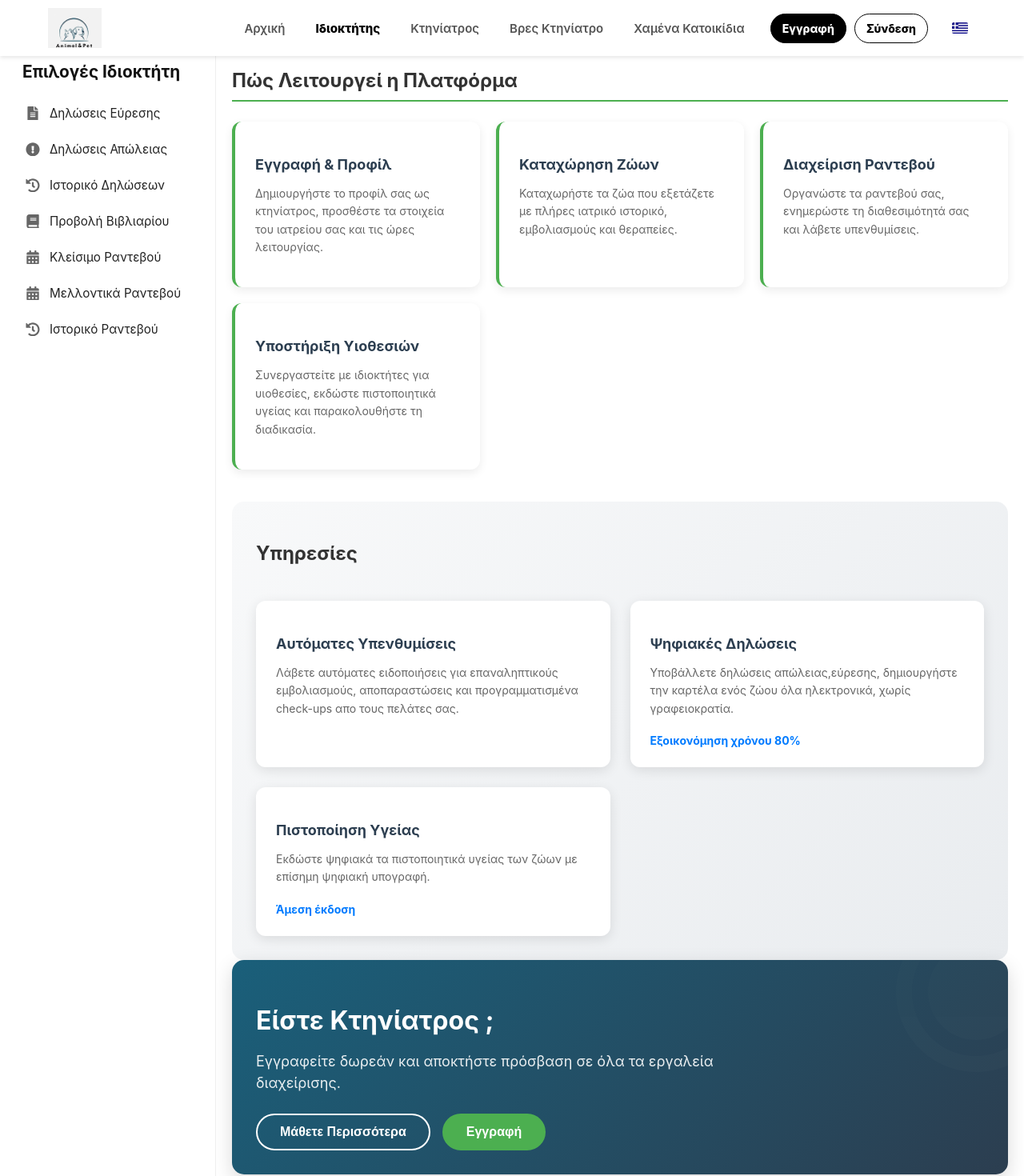
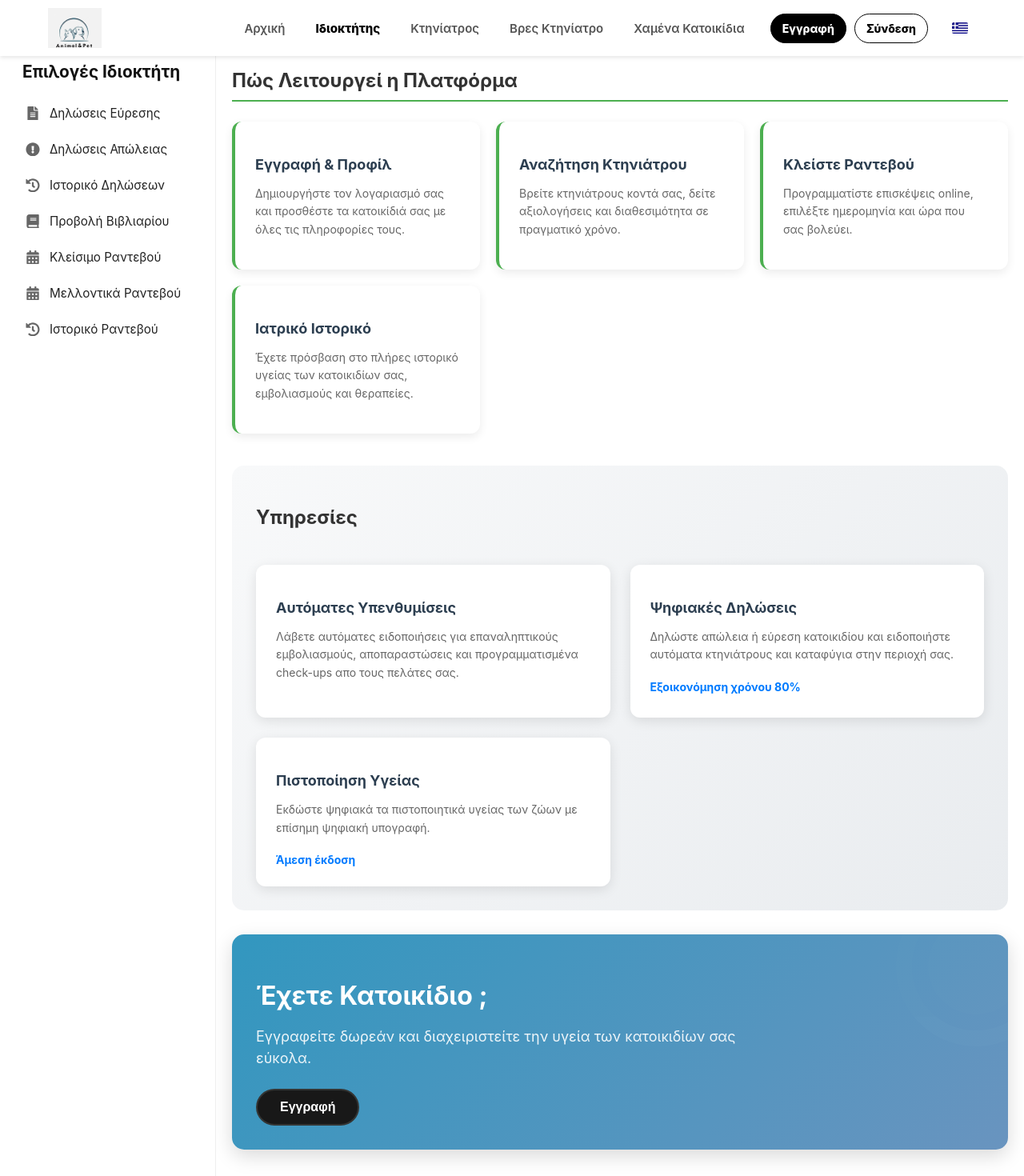
Before and after one commit to sdi2200288/Website-pet.gov, a React (Create React App) app: page /owner-dashboard in a window 1280 px wide. Shown: the top 1470 px of the page at 80% size. Built offline with nearby package versions, Linux system fonts and the light colour scheme.

Commit message:
μηνυματα

```diff
--- a/src/pages/OwnerDashboard/OwnerDashboard.js
+++ b/src/pages/OwnerDashboard/OwnerDashboard.js
@@ -247,19 +247,19 @@ export default function OwnerDashboard() {
                        <div className="guide-steps">
                          <div className="guide-step">
                            <h3>Εγγραφή & Προφίλ</h3>
-                           <p>Δημιουργήστε το προφίλ σας ως κτηνίατρος, προσθέστε τα στοιχεία του ιατρείου σας και τις ώρες λειτουργίας.</p>
+                           <p> Δημιουργήστε τον λογαριασμό σας και προσθέστε τα κατοικίδιά σας με όλες τις πληροφορίες τους.</p>
                          </div>
                          <div className="guide-step">
-                           <h3>Καταχώρηση Ζώων</h3>
-                           <p>Καταχωρήστε τα ζώα που εξετάζετε με πλήρες ιατρικό ιστορικό, εμβολιασμούς και θεραπείες.</p>
+                           <h3>Αναζήτηση Κτηνιάτρου</h3>
+                           <p>Βρείτε κτηνιάτρους κοντά σας, δείτε αξιολογήσεις και διαθεσιμότητα σε πραγματικό χρόνο.</p>
                          </div>
                          <div className="guide-step">
-                           <h3>Διαχείριση Ραντεβού</h3>
-                           <p>Οργανώστε τα ραντεβού σας, ενημερώστε τη διαθεσιμότητά σας και λάβετε υπενθυμίσεις.</p>
+                           <h3>Κλείστε Ραντεβού</h3>
+                           <p>Προγραμματίστε επισκέψεις online, επιλέξτε ημερομηνία και ώρα που σας βολεύει.</p>
                          </div>
                          <div className="guide-step">
-                           <h3>Υποστήριξη Υιοθεσιών</h3>
-                           <p>Συνεργαστείτε με ιδιοκτήτες για υιοθεσίες, εκδώστε πιστοποιητικά υγείας και παρακολουθήστε τη διαδικασία.</p>
+                           <h3>Ιατρικό Ιστορικό</h3>
+                           <p>Έχετε πρόσβαση στο πλήρες ιστορικό υγείας των κατοικιδίων σας, εμβολιασμούς και θεραπείες.</p>
                          </div>
                        </div>
                      </section>
@@ -276,7 +276,7 @@ export default function OwnerDashboard() {
                          </div>
                          <div className="service-card">
                            <h3>Ψηφιακές Δηλώσεις</h3>
-                           <p>Υποβάλλετε δηλώσεις απώλειας,εύρεσης, δημιουργήστε την καρτέλα ενός ζώου όλα ηλεκτρονικά, χωρίς γραφειοκρατία.</p>
+                           <p>Δηλώστε απώλεια ή εύρεση κατοικιδίου και ειδοποιήστε αυτόματα κτηνιάτρους και καταφύγια στην περιοχή σας.</p>
                            <div className="service-stat">
                              <span className="stat-highlight">Εξοικονόμηση χρόνου 80%</span>
                            </div>
@@ -292,10 +292,9 @@ export default function OwnerDashboard() {
                      </section>
                       <div className="vet-banner">
                        <div className="banner-content">
-                         <h2>Είστε Κτηνίατρος ;</h2>
-                         <p>Εγγραφείτε δωρεάν και αποκτήστε πρόσβαση σε όλα τα εργαλεία διαχείρισης.</p>
+                         <h2>Έχετε Κατοικίδιο ;</h2>
+                         <p>Εγγραφείτε δωρεάν και διαχειριστείτε την υγεία των κατοικιδίων σας εύκολα.</p>
                          <div className="banner-buttons">
-                           <button className="learn-more-btn">Μάθετε Περισσότερα</button>
                            <button className="register-btn">Εγγραφή</button>
                          </div>
                        </div>
--- a/src/pages/VetDashboard/VetDashboard.css
+++ b/src/pages/VetDashboard/VetDashboard.css
@@ -350,10 +350,11 @@
 
 /* Vet Banner */
 .vet-banner {
-  background: linear-gradient(135deg, #1a5f7a 0%, #2c3e50 100%);
+  background: linear-gradient(135deg, #3297bf 0%, #6994bf 100%);
   color: white;
   border-radius: 15px;
   padding: 30px;
+  margin-top: 30px;
   margin-bottom: 30px;
   box-shadow: 0 8px 25px rgba(0, 0, 0, 0.15);
   position: relative;
@@ -422,15 +423,15 @@
 }
 
 .register-btn {
-  background: #4CAF50;
+  background: #181818;
   color: white;
-  border-color: #4CAF50;
+  border-color: #343534;
 }
 
 .register-btn:hover {
-  background: #45a049;
+  background: #4e4f4e;
   transform: translateY(-2px);
-  box-shadow: 0 5px 15px rgba(76, 175, 80, 0.3);
+  box-shadow: 0 5px 15px rgba(34, 34, 34, 0.3);
 }
 
 
--- a/src/pages/VetDashboard/VetDashboard.js
+++ b/src/pages/VetDashboard/VetDashboard.js
@@ -306,9 +306,8 @@ export default function VetDashboard() {
                 </div>
                 <div className="services-grid">
                   <div className="service-card">
-                    <h3>Αυτόματες Υπενθυμίσεις</h3>
-                    <p>Λάβετε αυτόματες ειδοποιήσεις για επαναληπτικούς εμβολιασμούς, αποπαραστώσεις και προγραμματισμένα check-ups απο τους πελάτες σας.</p>
-
+                    <h3>Διαχείριση Ραντεβού</h3>
+                    <p>Ελέγξτε πλήρως τα ραντεβού σας, επιβεβαιώστε ή ακυρώστε επισκέψεις και προσαρμόστε τη διαθεσιμότητά σας εύκολα και άμεσα.</p>
                   </div>
                   <div className="service-card">
                     <h3>Ψηφιακές Δηλώσεις</h3>
@@ -331,7 +330,6 @@ export default function VetDashboard() {
                   <h2>Είστε Κτηνίατρος ;</h2>
                   <p>Εγγραφείτε δωρεάν και αποκτήστε πρόσβαση σε όλα τα εργαλεία διαχείρισης.</p>
                   <div className="banner-buttons">
-                    <button className="learn-more-btn">Μάθετε Περισσότερα</button>
                     <button className="register-btn">Εγγραφή</button>
                   </div>
                 </div>
```
